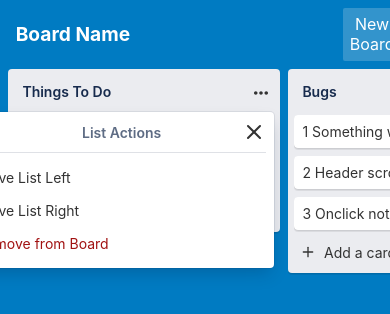
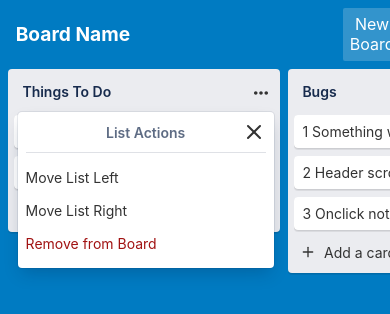
Before and after one commit to gillescj/trello-mini, a Svelte app: page / in a window 390 px wide. Both pictures are taken after a click on the button 261 px from the left and 92 px from the top of the page. Shown: the top 314 px of the page. Built offline with nearby package versions, Linux system fonts and the light colour scheme.

Commit message:
Reduce options popup width on small width screens

```diff
--- a/src/components/ListOptionsDropdown.svelte
+++ b/src/components/ListOptionsDropdown.svelte
@@ -75,6 +75,13 @@
             }
         }
     }
+    @media (max-width: 600px) {
+        .container {
+            ul {
+                width: 16rem;
+            }
+        }
+    }
 </style>
 
 <div class="container">
```
